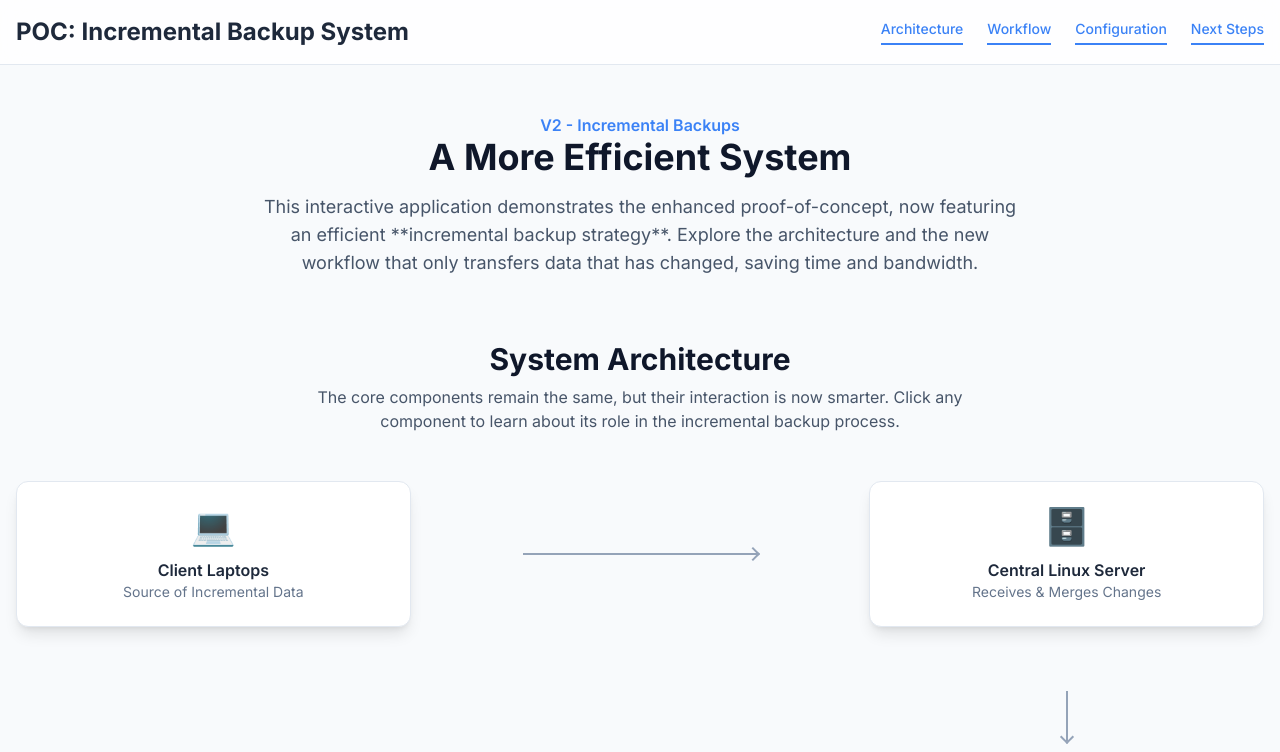
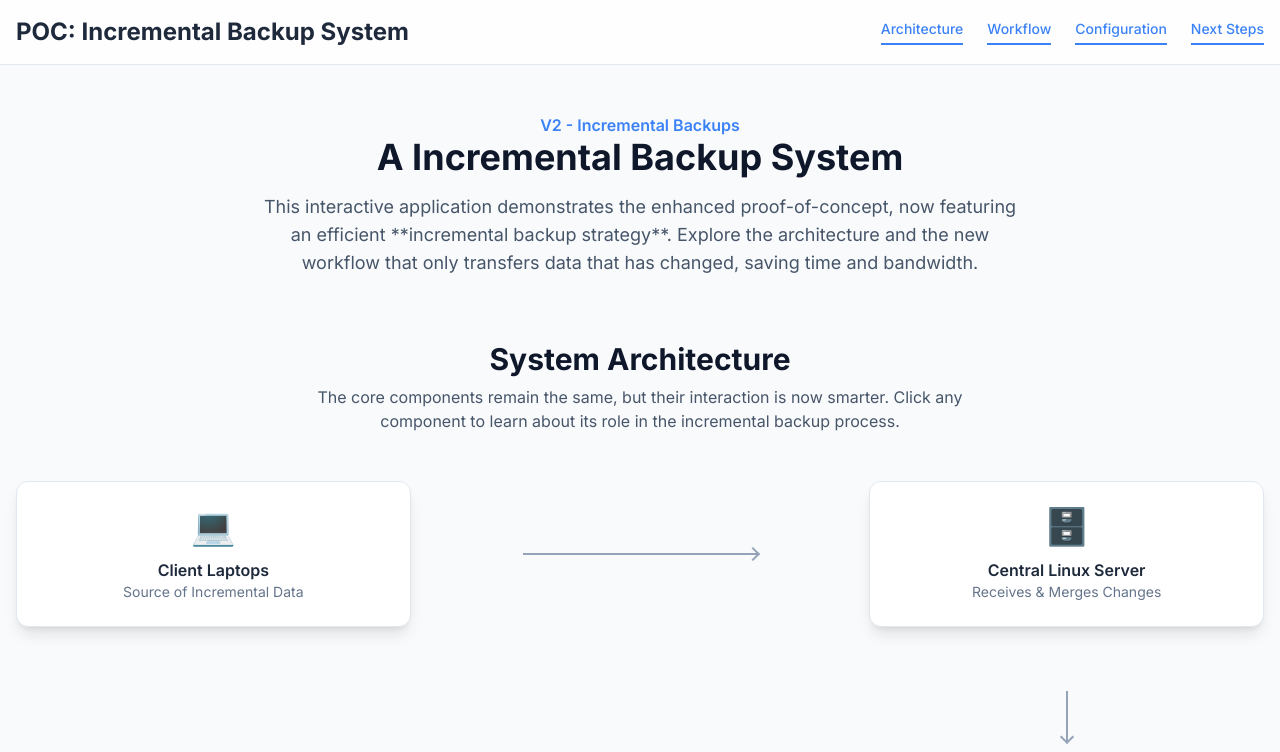
Before and after one commit to josephn6tec/centralize-backup, a plain HTML site: page index.html in a window 1280 px wide. Shown: the top 752 px of the page. Drawn offline with nearby package versions, Linux system fonts and the light colour scheme.

Commit message:
Update index.html

```diff
--- a/index.html
+++ b/index.html
@@ -93,7 +93,7 @@
 
         <section id="intro" class="text-center mb-16">
             <span class="text-blue-500 font-semibold">V2 - Incremental Backups</span>
-            <h2 class="text-3xl md:text-4xl font-bold text-slate-900 mb-4">A More Efficient System</h2>
+            <h2 class="text-3xl md:text-4xl font-bold text-slate-900 mb-4">A Incremental Backup System</h2>
             <p class="max-w-3xl mx-auto text-lg text-slate-600">This interactive application demonstrates the enhanced proof-of-concept, now featuring an efficient **incremental backup strategy**. Explore the architecture and the new workflow that only transfers data that has changed, saving time and bandwidth.</p>
         </section>
 
```
